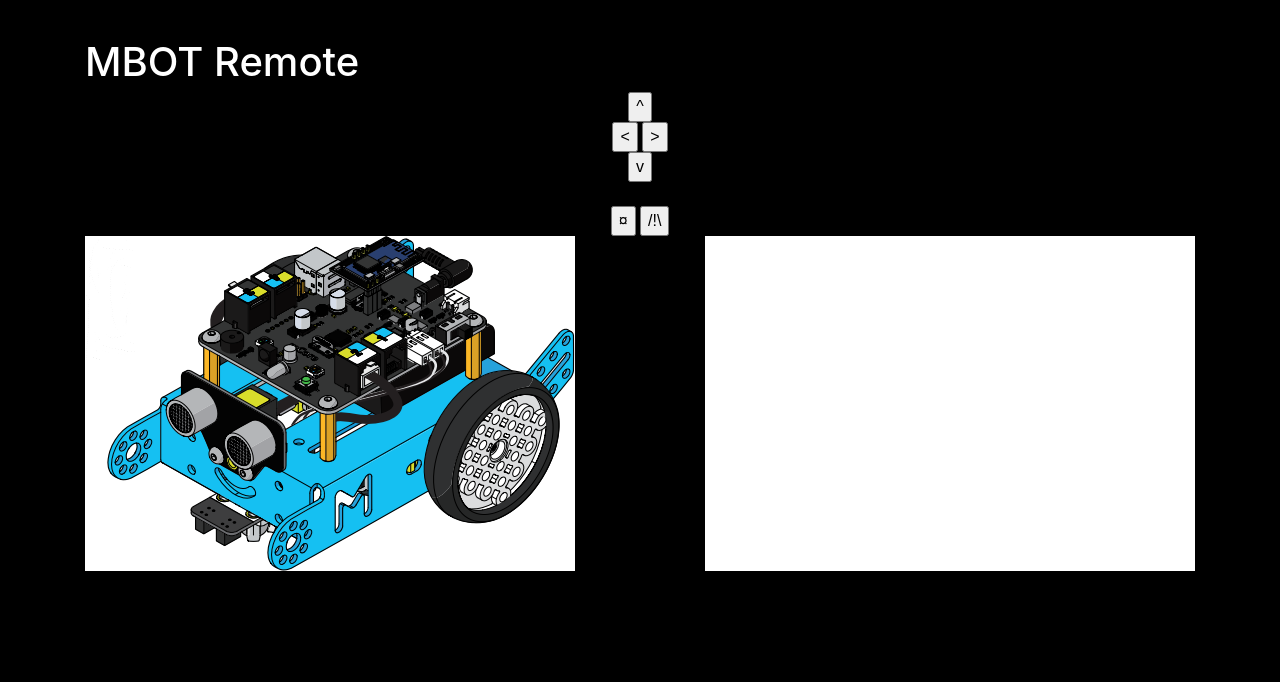
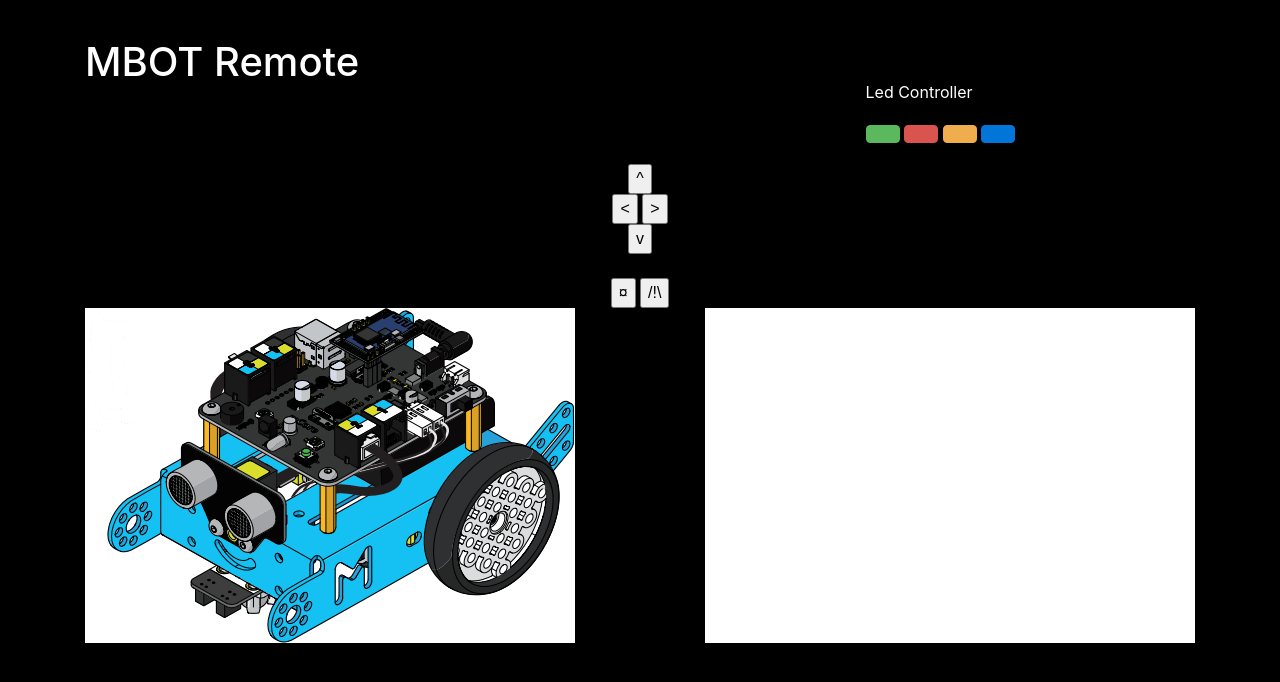
Before and after one commit to Rmyf/mbot, a website: page index.html in a window 1280 px wide. Drawn offline with nearby package versions, Linux system fonts and the light colour scheme.

Commit message:
add led controller

```diff
--- a/index.html
+++ b/index.html
@@ -13,7 +13,18 @@
 </head>
 
 <body class="container">
-    <h1 style="color: white; margin-top:40px">MBOT Remote</h1>
+    <div class="flex">
+        <div class="title">
+            <h1 style="color: white; margin-top:40px;margin-bottom:80px">MBOT Remote</h1>
+        </div>
+        <div class="led-controller" style="margin-top:80px;margin-right:180px" ;>
+            <p style="color: white"> Led Controller</p>
+            <button type="button " class="btn btn-success "></button>
+            <button type="button " class="btn btn-danger "></button>
+            <button type="button " class="btn btn-warning "></button>
+            <button type="button " class="btn btn-primary "></button>
+        </div>
+    </div>
 
     <div class="controller">
         <div class="top">
@@ -32,15 +43,15 @@
             <button id="horn">/!\</button>
         </div>
     </div>
-    <div class="box">
-        <div class="picture">
-            <img src="./photo/mbot.png" alt="mbot">
+
+    <div class="box ">
+        <div class="picture ">
+            <img src="./photo/mbot.png " alt="mbot ">
         </div>
 
-        <canvas id="myChart" width="490" height="335" style="background-color:white"></canvas>
+        <canvas id="myChart " width="490 " height="335 " style="background-color:white "></canvas>
         <script>
-            var = Chart;
-            var ctx = document.getElementById("myChart").getContext('2d');
+            var ctx = document.getElementById("myChart ").getContext('2d');
             var myChart = new Chart(ctx, {
                 type: 'bar',
                 data: {
--- a/style.css
+++ b/style.css
@@ -3,6 +3,11 @@
     display: flex;
     flex-direction: column;
     align-items: center;
+}
+
+.flex {
+    display: flex;
+    justify-content: space-between;
 }
 
 .box {
```
Also changed, not shown: bot.js (+21 -17 lines).
